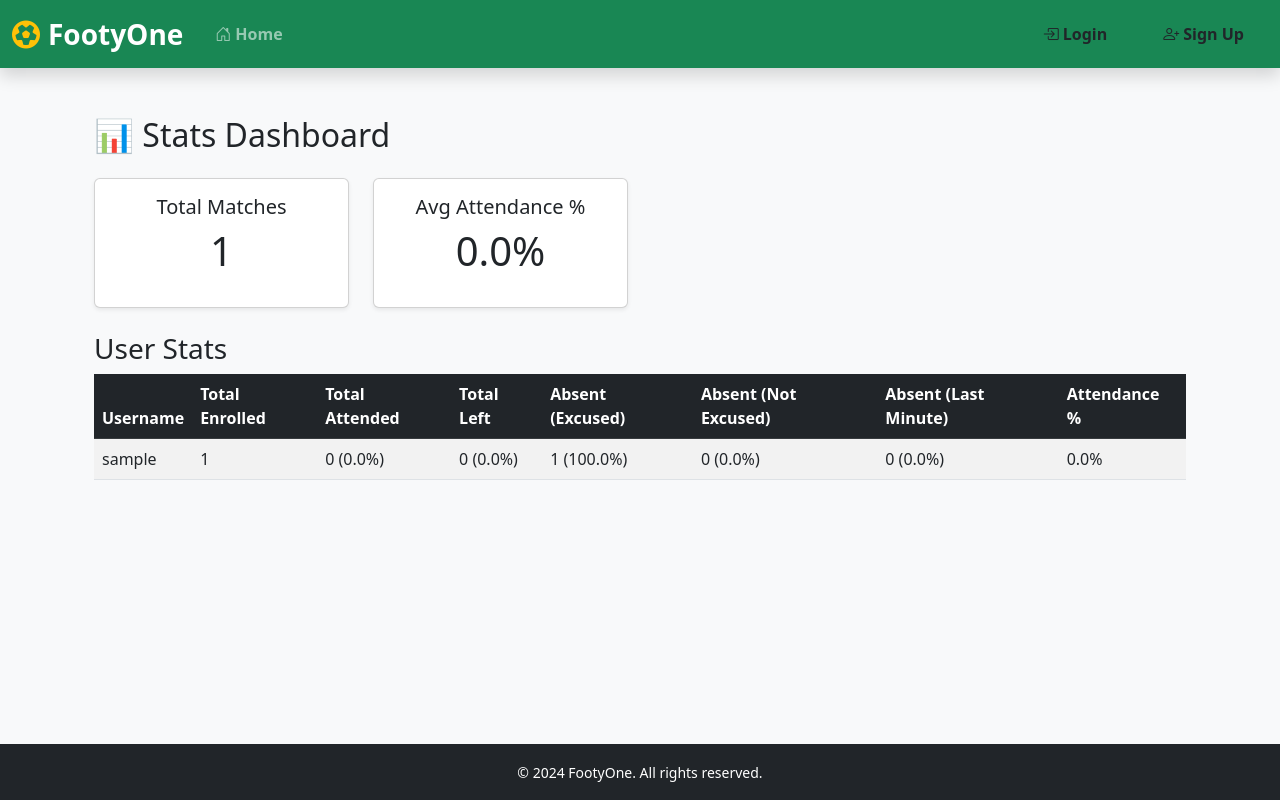
After one commit to mohammedAljadd/FootyOn, a Django app: page /stats/ in a window 1280 px wide. The commit adds this page. Run offline with Django 5.2, Linux system fonts and the light colour scheme; tables that the repository leaves empty hold one stand-in row (values such as "Sample post").

Commit message:
feat:user stats

```diff
--- a/footyon/core/templates/base.html
+++ b/footyon/core/templates/base.html
@@ -99,7 +99,7 @@
 
                     {% if user.is_authenticated %}
                     <li class="nav-item">
-                        <a class="nav-link fw-semibold px-3" href="#">
+                        <a class="nav-link fw-semibold px-3" href="{% url 'stats:dashboard' %}">
                             <i class="bi bi-bar-chart me-1"></i>Stats
                         </a>
                     </li>
--- a/footyon/footyon/urls.py
+++ b/footyon/footyon/urls.py
@@ -22,4 +22,5 @@ urlpatterns = [
     path('accounts/', include('accounts.urls')),
     path('matches/', include(('matches.urls', 'matches'), namespace='matches')),
     path('participation/', include('participation.urls')),
+    path('stats/', include('stats.urls')),
 ]
--- /dev/null
+++ b/footyon/stats/templates/stats/dashboard.html
@@ -0,0 +1,67 @@
+{% extends 'base.html' %}
+
+{% block title %}Stats Dashboard{% endblock %}
+
+{% block content %}
+<div class="container my-4">
+    <h2 class="mb-4">📊 Stats Dashboard</h2>
+
+    <!-- Global Stats -->
+    <div class="row mb-4">
+        <div class="col-md-3">
+            <div class="card shadow-sm text-center">
+                <div class="card-body">
+                    <h5 class="card-title">Total Matches</h5>
+                    <p class="display-6">{{ total_matches }}</p>
+                </div>
+            </div>
+        </div>
+        <div class="col-md-3">
+            <div class="card shadow-sm text-center">
+                <div class="card-body">
+                    <h5 class="card-title">Avg Attendance %</h5>
+                    <p class="display-6">{{ avg_attendance_percent }}%</p>
+                </div>
+            </div>
+        </div>
+    </div>
+
+    <!-- Per User Stats -->
+    <h3>User Stats</h3>
+    <div class="table-responsive">
+        <table class="table table-striped table-hover">
+            <thead class="table-dark">
+                <tr>
+                    <th>Username</th>
+                    <th>Total Enrolled</th>
+                    <th>Total Attended</th>
+                    <th>Total Left</th>
+                    <th>Absent (Excused)</th>
+                    <th>Absent (Not Excused)</th>
+                    <th>Absent (Last Minute)</th>
+                    <th>Attendance %</th>
+                </tr>
+            </thead>
+            <tbody>
+                {% for stat in user_stats %}
+                <tr>
+                    <td>{{ stat.username }}</td>
+                    <td>{{ stat.total_enrolled }}</td>
+                    <td>{{ stat.attended }} ({{ stat.perc_attended }}%)</td>
+                    <td>{{ stat.total_left }} ({{ stat.perc_left }}%)</td>
+                    <td>{{ stat.total_absent_excused }} ({{ stat.perc_absent_excused }}%)</td>
+                    <td>{{ stat.total_absent_not_excused }} ({{ stat.perc_absent_not_excused }}%)</td>
+                    <td>{{ stat.total_absent_last_minute }} ({{ stat.perc_absent_last_minute }}%)</td>
+                    <td>{{ stat.perc_attended }}%</td>
+
+                </tr>
+                {% empty %}
+                <tr>
+                    <td colspan="8" class="text-center">No users found.</td>
+                </tr>
+                {% endfor %}
+            </tbody>
+        </table>
+    </div>
+</div>
+{% endblock %}
--- /dev/null
+++ b/footyon/stats/urls.py
@@ -0,0 +1,8 @@
+from django.urls import path
+from . import views
+
+app_name = "stats"
+
+urlpatterns = [
+    path("", views.stats_dashboard, name="dashboard"),
+]
--- a/footyon/stats/views.py
+++ b/footyon/stats/views.py
@@ -1,3 +1,112 @@
 from django.shortcuts import render
+from accounts.models import User
+from matches.models import Match, Participation
+from django.utils.timezone import now
+from django.db.models import Count, Q, F, FloatField, ExpressionWrapper, Avg
+from matches.models import Match
+from collections import defaultdict
 
-# Create your views here.
+def stats_dashboard(request):
+
+    # annotate each match with attended_count
+    # date_lt : less then
+    matches_with_attendance = Match.objects.filter(date__lt=now().date()).annotate(
+        attended_count=Count(
+            'participation',
+            filter=Q(participation__status='joined', participation__removed=False),
+            distinct=True
+        )
+    ).annotate( # compute attendance ratio per match
+        attendance=ExpressionWrapper(
+            F('attended_count') * 1.0 / F('max_players'),
+            output_field=FloatField()
+        )
+    )
+    """ F('attended_count') → refers to the calculated field from Step 1.
+    F('max_players') → refers to the max_players field in the Match model.
+    Multiplying by 1.0 ensures Python/SQL does float division, not integer division.
+    ExpressionWrapper(..., output_field=FloatField()) tells Django:
+    “this calculation produces a float, store it as such.” """
+
+    # now calculate average attendance
+    # .aggregate() is a Django ORM method that calculates a summary across all rows in a queryset.
+    average_attendance = matches_with_attendance.aggregate(avg_attendance=Avg('attendance'))['avg_attendance']
+    avg_attendance_percent = average_attendance * 100
+
+    # 1️⃣ Fetch all participation objects in one query
+    #    - select_related('user', 'match') pulls related objects to avoid extra queries later
+    all_participations = Participation.objects.select_related('user', 'match').all()
+
+    # 2️⃣ Organize participations by user_id in a dictionary
+    #    - key = user_id, value = list of participations for that user+
+    user_participations = defaultdict(list)
+    for p in all_participations:
+        user_participations[p.user_id].append(p)
+
+    # 3️⃣ Loop through all users to calculate stats
+    user_stats = []
+    for user in User.objects.all().order_by('username'):
+
+        # get all participations for this user
+        participations = user_participations.get(user.id, [])
+
+        # total enrolled = all participations
+        total_enrolled = len(participations)
+
+        # total times user left = count where status='left'
+        total_left = sum(1 for p in participations if p.status == 'left')
+
+
+        # total absent excused = participations marked as no-show with reason='excused'
+        total_absent_excused = sum(
+            1 for p in participations if p.is_no_show and p.no_show_reason == 'excused'
+        )
+
+        # total absent not excused = participations marked as no-show with reason='not_excused'
+        total_absent_not_excused = sum(
+            1 for p in participations if p.is_no_show and p.no_show_reason == 'not_excused'
+        )
+
+        # total absent not excused = participations marked as no-show with reason='not_excused'
+        total_absent_last_minute = sum(
+            1 for p in participations if p.is_no_show and p.no_show_reason == 'last_minute'
+        )
+
+
+
+
+        # append stats for this user to the final list
+        attended = sum(1 for p in participations if p.status == 'joined' and not p.removed and not p.is_no_show)
+
+
+        perc_attended = (attended / total_enrolled * 100) if total_enrolled else 0
+        perc_left = (total_left / total_enrolled * 100) if total_enrolled else 0
+        perc_absent_excused = (total_absent_excused / total_enrolled * 100) if total_enrolled else 0
+        perc_absent_not_excused = (total_absent_not_excused / total_enrolled * 100) if total_enrolled else 0
+        perc_absent_last_minute = (total_absent_last_minute / total_enrolled * 100) if total_enrolled else 0
+
+        user_stats.append({
+            'username': user.username,
+            'total_enrolled': total_enrolled,
+            'attended': attended,
+            'total_left': total_left,
+            'total_absent_excused': total_absent_excused,
+            'total_absent_not_excused': total_absent_not_excused,
+            'total_absent_last_minute': total_absent_last_minute,
+            'perc_attended': round(perc_attended, 2),
+            'perc_left': round(perc_left, 2),
+            'perc_absent_excused': round(perc_absent_excused, 2),
+            'perc_absent_not_excused': round(perc_absent_not_excused, 2),
+            'perc_absent_last_minute' : round(perc_absent_last_minute, 2),
+        })
+
+    # sort descending by perc_attended
+    user_stats = sorted(user_stats, key=lambda x: x['perc_attended'], reverse=True)
+
+
+    context = {
+        "total_matches": matches_with_attendance.count(),
+        "avg_attendance_percent": round(avg_attendance_percent, 2),
+        "user_stats": user_stats,
+    }
+    return render(request, "stats/dashboard.html", context)
```
